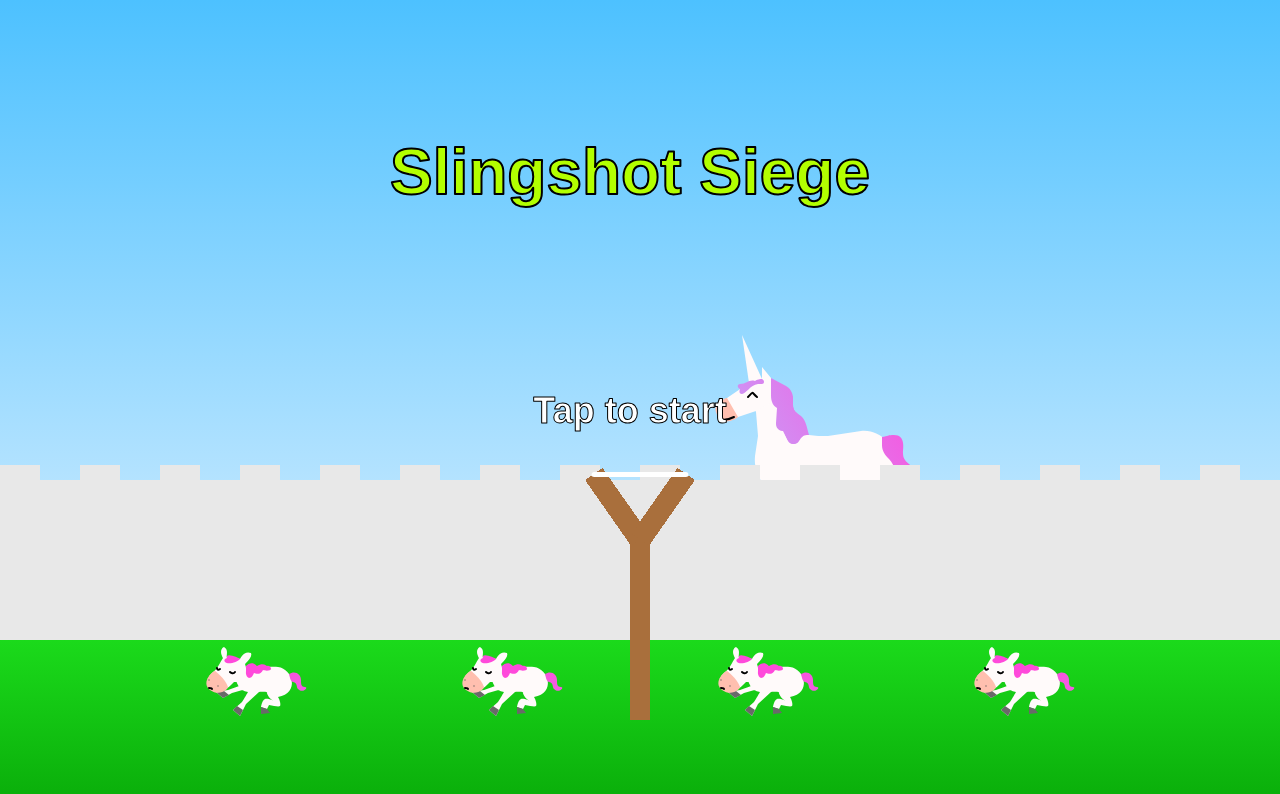
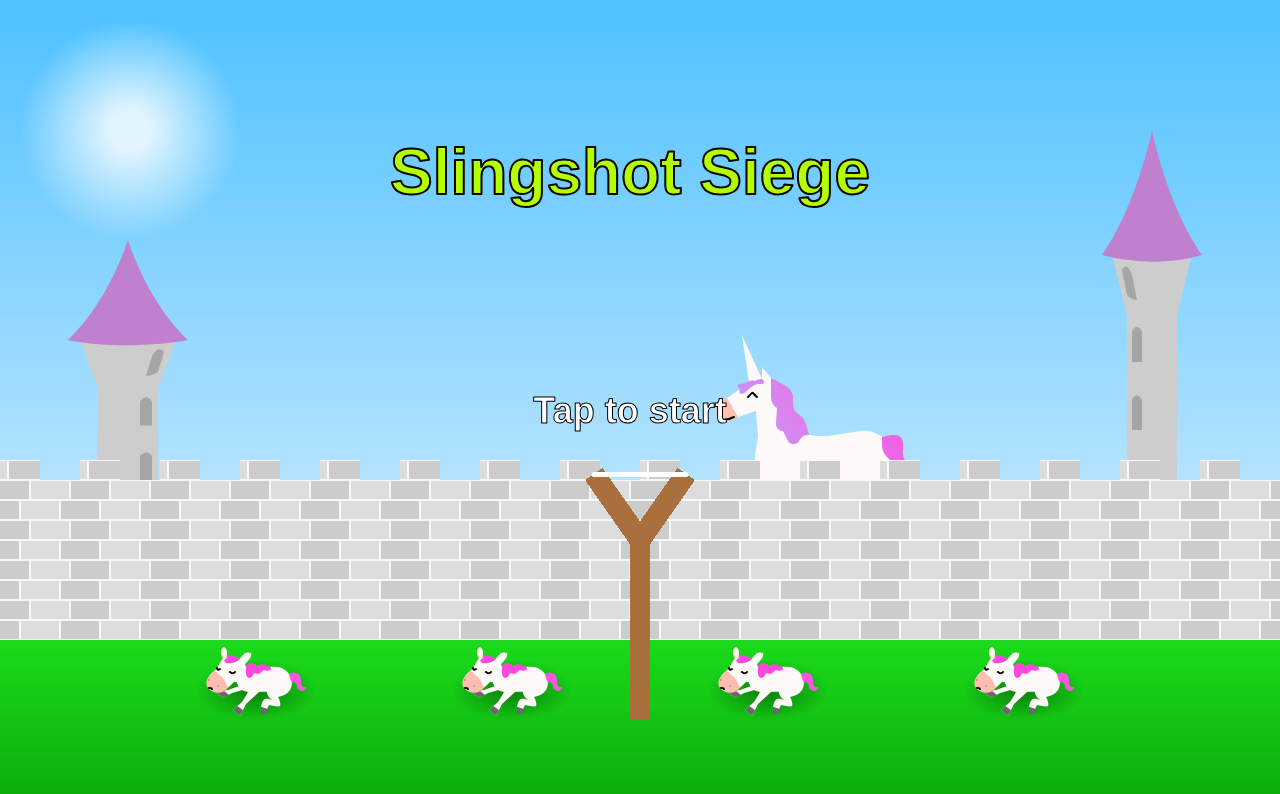
Before and after one commit to dalps/slingshotsiege, a website built with Vite: page index.html in a window 1280 px wide. Built offline with nearby package versions, Linux system fonts and the light colour scheme.

Commit message:
Spruce up the fortress

```diff
--- a/index.html
+++ b/index.html
@@ -2,25 +2,29 @@
 <html lang="en">
   <head>
     <meta charset="UTF-8" />
-    <meta name="viewport" content="width=device-width, initial-scale=1.0" />
+    <meta
+      name="viewport"
+      content="width=device-width, height=device-height, initial-scale=1.0"
+    />
     <title>Slingshot Siege</title>
     <style>
-      #stage {
-        /* height: 100vh;
-        aspect-ratio: 3/5; */
-        height: 100svh;
-        width: 100vw;
-        margin: auto;
-        box-sizing: border-box;
+      * {
+        margin: 0;
+        padding: 0;
+        user-select: none;
       }
 
       body {
-        font: Futura 16px;
-        margin: 0;
-        display: flex;
-        place-items: center;
-        min-width: 320px;
-        min-height: 100svh;
+        overflow: hidden;
+        height: 100svh;
+        width: 100vw;
+        background-color: #222;
+      }
+
+      #stage {
+        width: 100%;
+        height: 100%;
+        position: relative;
       }
 
       #stage > canvas {
--- a/src/engine/Stage.ts
+++ b/src/engine/Stage.ts
@@ -111,6 +111,7 @@ export class Stage {
   static newOffscreenLayer(name: string, width: number, height: number) {
     const newLayer = new CanvasHelper(name, width, height);
     this._layers.set(name, newLayer);
+    return newLayer;
   }
 
   static fitLayersToStage() {
--- a/src/entities/foal.ts
+++ b/src/entities/foal.ts
@@ -2,6 +2,7 @@ import type { Entity } from "../ecs";
 import { Health, Prey, START_LIVES } from "../engine/components";
 import { DynamicBody } from "../engine/Physics2D";
 import { LayerName, Stage } from "../engine/Stage";
+import { makeGradient } from "../utils/CanvasUtils";
 import { distribute } from "../utils/MathUtils";
 import { Point, pt } from "../utils/Point";
 import { BLACK, drawParts } from "../utils/SpriteUtils";
@@ -11,15 +12,15 @@ export function drawFoal(e: Entity) {
   const size = pt(50);
   const { ctx } = Stage.setActiveLayer(LayerName.Game);
 
-  const [preyData, health, foalBody]: [Prey, Health, DynamicBody] = e.get(
-    Prey,
-    Health,
-    DynamicBody,
-  );
+  const [health, foalBody]: [Health, DynamicBody] = e.get(Health, DynamicBody);
   const { position } = foalBody;
   const spritePos = position;
 
   ctx.translate(spritePos.x, spritePos.y);
+
+  // shadow
+  foalGroove(ctx, e);
+
   drawParts(ctx, foal);
 
   function heart(position: Point) {
@@ -53,3 +54,22 @@ export function drawFoal(e: Entity) {
 
   ctx.resetTransform();
 }
+
+export function foalGroove(ctx: CanvasRenderingContext2D) {
+  const radii: [number, number] = [181, 175];
+  const shadow = makeGradient(
+    pt(0, 20),
+    pt(0, 20),
+    [BLACK.toAlpha(0), BLACK.toAlpha(0.3)],
+    [60, 15],
+  );
+
+  ctx.fillStyle = shadow;
+  ctx.beginPath();
+  ctx.ellipse(0, 0, ...radii, 0, 0, Math.PI * 2);
+  ctx.closePath();
+  ctx.save();
+  ctx.scale(1, 0.5);
+  ctx.fill();
+  ctx.restore();
+}
--- a/src/entities/sprites.ts
+++ b/src/entities/sprites.ts
@@ -160,3 +160,24 @@ export const rainbowFace = sprite([
     ,
   ],
 ]);
+export const bricks = sprite([
+  [
+    `M35,10H23V0h12m0,20H30V10h5M0,10H11V20H0M0,0H3V10H0`,
+    rgb(220, 220, 220),
+    rgb(255, 255, 255),
+  ],
+  [`M3,0H23V10H3Zm8,10H31V20H11Z`, rgb(211, 211, 211), rgb(255, 255, 255)],
+]);
+export const tower = sprite([
+  [`m-40,-225 15,60V55h50v-220l15,-60z`, rgb(205, 205, 205), ,],
+  [
+    `m-50,-225c0,0 50,15 100,0-35,-50-50,-125-50,-125 0,0-15,75-50,125z`,
+    rgba(191, 128, 206, 1),
+    ,
+  ],
+  [
+    `m-25-185c5 5 10 5 10 5l-5-25c0 0-5-15-10-5zm5 135h10v-30c0 0-5-10-10 0zm0-68h10v-30c0 0-5-12-10 0z`,
+    rgb(165, 165, 165),
+    ,
+  ],
+]);
--- a/src/scenes/Castle.ts
+++ b/src/scenes/Castle.ts
@@ -1,9 +1,10 @@
 import { rgb } from "../engine/color";
 import { LayerName, Stage } from "../engine/Stage";
+import { tower } from "../entities/sprites";
 import { makeGradient } from "../utils/CanvasUtils";
 import { distribute } from "../utils/MathUtils";
-import { pt } from "../utils/Point";
-import { WHITE } from "../utils/SpriteUtils";
+import { Point, pt } from "../utils/Point";
+import { drawParts, WHITE } from "../utils/SpriteUtils";
 
 export let skyGradient: CanvasGradient;
 
@@ -28,22 +29,54 @@ function draw() {
   ctx.fillStyle = skyGradient;
   ctx.fillRect(0, 0, cw, grassStart * ch);
 
+  const sunRadius = 110;
+  const sunPos = pt(130);
+  const sunGradient = makeGradient(
+    sunPos,
+    sunPos,
+    [WHITE.toAlpha(0.8), WHITE.toAlpha(0)],
+    [20, sunRadius],
+  );
+
+  ctx.fillStyle = sunGradient;
+  ctx.beginPath();
+  ctx.arc(sunPos.x, sunPos.y, sunRadius, 0, Math.PI * 2);
+  ctx.closePath();
+  ctx.fill();
+
+  {
+    ctx.translate(cw * 0.9, ch * 0.6);
+    drawParts(ctx, tower);
+    ctx.resetTransform()
+    ctx.translate(cw * 0.1, ch * 0.65);
+    ctx.scale(-1.2, 0.8)
+    drawParts(ctx, tower);
+    ctx.resetTransform()
+  }
+
   {
     // white brick wall
     const { ctx, ch, cw } = Stage.setActiveLayer(LayerName.BG_3);
-    ctx.fillStyle = "#e8e8e8";
+    const brickPattern = ctx.createPattern(
+      drawBrickPattern(brickSize),
+      "repeat",
+    )!;
+    const mat = new DOMMatrix().translate(0, ch * wallStart);
+    brickPattern.setTransform(mat);
+    ctx.fillStyle = brickPattern;
     ctx.fillRect(0, ch * wallStart, cw, ch * (grassStart - wallStart));
 
     const nBricks = Math.floor(cw / brickSize.x);
     const offset = (cw - brickSize.x * nBricks) / 2;
 
+    brickPattern.setTransform(mat.translate(brickSize.x - 12, 0));
     distribute(0, cw, nBricks, (n, i) => {
       if (i % 2 === 0) {
         ctx.fillRect(
           i * brickSize.x + offset,
-          ch * wallStart - brickSize.y + 5,
+          ch * wallStart - brickSize.y,
           brickSize.x,
-          brickSize.y,
+          brickSize.y + 1,
         );
       }
     });
@@ -59,3 +92,37 @@ function draw() {
 }
 
 export const Castle = { draw };
+
+export function drawBrickPattern(
+  brickSize: Point,
+  nx = 2,
+  ny = 2,
+): CanvasImageSource {
+  const layer = Stage.newOffscreenLayer(
+    "b",
+    brickSize.x * nx,
+    brickSize.y * ny,
+  );
+  const { ctx } = layer;
+
+  const grays = ["#ccc", "#ddd"];
+  const mortar = "#f7f7f7";
+
+  const drawRow = (dx, dy) => {
+    for (let i = 0; i <= nx; i++) {
+      ctx.fillStyle = grays[i % 2];
+      ctx.lineWidth = 2;
+      ctx.strokeStyle = mortar;
+      const args = [dx + brickSize.x * i, dy, brickSize.x, brickSize.y];
+      ctx.fillRect(...args);
+      ctx.strokeRect(...args);
+    }
+  };
+
+  drawRow(-10, 0);
+  drawRow(-20, brickSize.y);
+
+  // Stage.debugOffscreenLayer("b")
+
+  return layer.canvas;
+}
--- a/src/utils/CanvasUtils.ts
+++ b/src/utils/CanvasUtils.ts
@@ -22,7 +22,6 @@ export function drawText(
   const metrics = ctx.measureText(text);
   const margin = 10;
   const center = centered ? 0.5 : 1;
-  // circle(position);
   const { x, y } = new Point(
     position.x - metrics.width * center - margin,
     position.y + metrics.actualBoundingBoxAscent * center + margin,
@@ -81,44 +80,14 @@ export function makeGradient(
   cp1: Point,
   cp2: Point,
   colors: (HSLColor | string)[],
+  radii: [number, number] | null = null,
 ) {
   const { ctx } = Stage;
-  const g = ctx.createLinearGradient(cp1.x, cp1.y, cp2.x, cp2.y);
+  const g = radii
+    ? ctx.createRadialGradient(cp1.x, cp1.y, radii[0], cp2.x, cp2.y, radii[1])
+    : ctx.createLinearGradient(cp1.x, cp1.y, cp2.x, cp2.y);
 
   colors.forEach((c, idx) => g.addColorStop(idx / (colors.length - 1), c));
-
-  return g;
-}
-
-export function makeGradientWithShine(
-  cp1: Point,
-  cp2: Point,
-  {
-    color1 = hsl(120, 100, 50), // hsla(120, 100%, 50%, 1.00),
-    color2 = hsl(120, 100, 31), // hsla(120, 100%, 31%, 1.00)
-    shineColor = hsl(120, 100, 88), // hsla(120, 100%, 88%, 1.00),
-    shinePos = 0.1,
-    shineSize = 0,
-    shineSmoothness = 0.5,
-  } = {},
-) {
-  const { ctx } = Stage;
-  const g = ctx.createLinearGradient(cp1.x, cp1.y, cp2.x, cp2.y);
-
-  g.addColorStop(0, color1);
-  if (shineSize > 0) {
-    g.addColorStop(shinePos, color1);
-    g.addColorStop(
-      shinePos + lerp(0, shineSize * 0.5, shineSmoothness),
-      shineColor,
-    );
-    g.addColorStop(
-      shinePos + shineSize - lerp(0, shineSize * 0.5, shineSmoothness),
-      shineColor,
-    );
-    g.addColorStop(shinePos + shineSize, color1);
-  }
-  g.addColorStop(1, color2);
 
   return g;
 }
--- a/src/utils/SpriteUtils.ts
+++ b/src/utils/SpriteUtils.ts
@@ -10,7 +10,7 @@ export type DrawingPart = [Path2D, color, color];
 
 export type Drawing = DrawingPart[];
 
-export const WHITE = "#fff";
+export const WHITE = rgb(255, 255, 255);
 export const BLACK = rgb(0, 0, 0);
 export const RED = "#f00";
 export const VIOLET = rgb(94, 50, 147);
```
Also changed, not shown: public/assets.svg.
